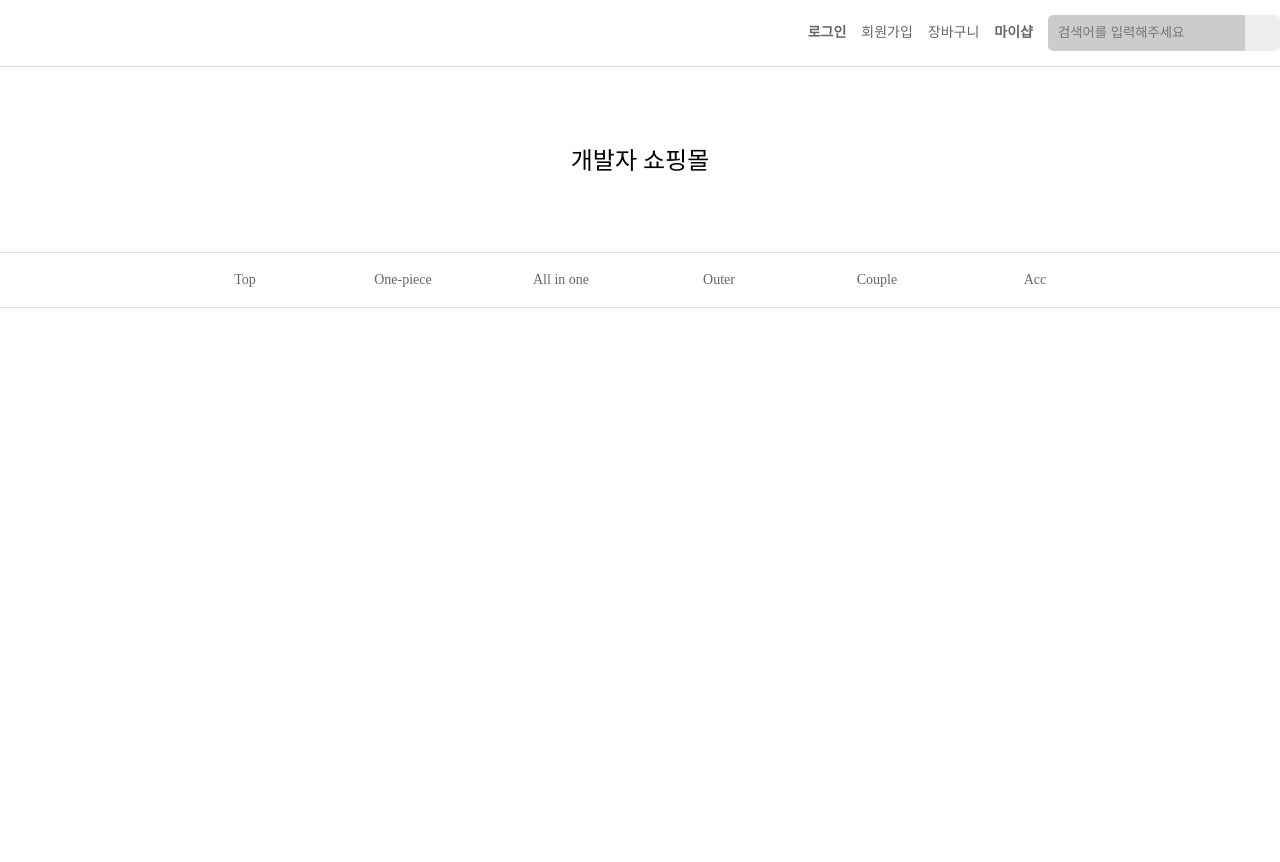
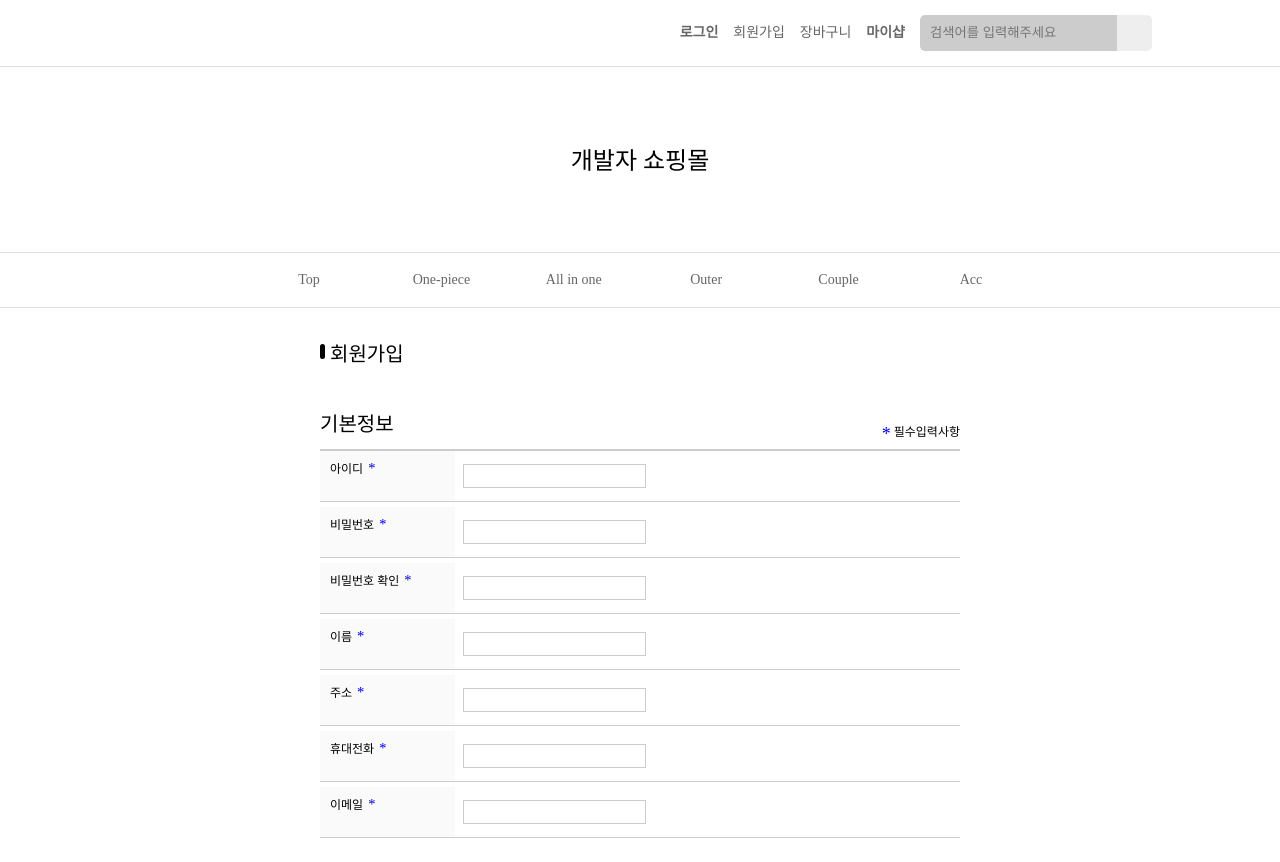
Before and after one commit to imsmallgirl/mall_front, a React (Create React App) app: page /join in a window 1280 px wide. Shown: the top 862 px of the page. Before the commit the page ends 800 px from the top, so only its background shows below. Built offline with nearby package versions, Linux system fonts and the light colour scheme; some icons are missing.

Commit message:
join-page

```diff
--- a/src/App.js
+++ b/src/App.js
@@ -1,5 +1,6 @@
 import { Routes, Route, BrowserRouter } from "react-router-dom";
 import Header from "./components/Header";
+import Join from "./pages/Join";
 import Login from "./pages/Login";
 
 function App() {
@@ -8,6 +9,7 @@ function App() {
       <Header />
       <Routes>
         <Route path="/login" element={<Login />} />
+        <Route path="/join" element={<Join />} />
       </Routes>
     </BrowserRouter>
   );
--- a/src/components/HeaderStyle.js
+++ b/src/components/HeaderStyle.js
@@ -7,8 +7,7 @@ export const HeaderWrap = styled.header`
 `;
 
 export const Container = styled.div`
-  width: 100%;
-  max-width: 1320px;
+  width: 80%;
   margin: 0 auto;
 `;
 
@@ -60,6 +59,7 @@ export const InfoInput = styled.input`
   color: #333;
   outline: none;
 `;
+
 export const InfoBtn = styled.button`
   width: 35px;
   height: 35.5px;
--- /dev/null
+++ b/src/components/Input.js
@@ -0,0 +1,42 @@
+import styled from "styled-components";
+
+const InputBox = styled.div`
+  width: 100%;
+  display: flex;
+  align-items: center;
+  margin-bottom: 5px;
+  margin-right: 5px;
+  border-bottom: 1px solid rgba(0, 0, 0, 0.2);
+`;
+const Input = styled.input`
+  height: 24px;
+  border: 1px solid rgba(0, 0, 0, 0.2);
+  margin-left: 8px;
+  outline: none;
+`;
+const Label = styled.label`
+  width: 135px;
+  height: 50px;
+  font-size: 1.2em;
+  padding: 10px 0px 0px 10px;
+  background-color: #fbfafa;
+  span {
+    color: blue;
+    font-size: 1.2em;
+    margin-left: 5px;
+  }
+`;
+
+function CreateInput({ label, type }) {
+  return (
+    <InputBox>
+      <Label>
+        {label}
+        <span>*</span>
+      </Label>
+      <Input type={type} />
+    </InputBox>
+  );
+}
+
+export default CreateInput;
--- a/src/index.js
+++ b/src/index.js
@@ -25,7 +25,7 @@ time, mark, audio, video {
 	font-size: 100%;
 	font: inherit;
 	vertical-align: baseline;
-	box-sizing:border-box;
+
 }
 /* HTML5 display-role reset for older browsers */
 article, aside, details, figcaption, figure,
@@ -55,6 +55,7 @@ table {
 a{
 	text-decoration:none;
 }
+*{box-sizing:border-box;}
 `;
 
 root.render(
--- /dev/null
+++ b/src/pages/Join.js
@@ -0,0 +1,89 @@
+import styled from "styled-components";
+import CreateInput from "../components/Input";
+
+// ========================================================================================
+
+// Style
+const Main = styled.div`
+  margin-top: 100px;
+`;
+
+const Container = styled.div`
+  width: 50%;
+  height: 100vh;
+  margin: 0 auto;
+`;
+
+const JoinTitle = styled.div`
+  display: flex;
+  font-size: 2em;
+  margin-bottom: 50px;
+  span:first-child {
+    width: 5px;
+    height: 15px;
+    background-color: black;
+    border-radius: 5px;
+    margin-right: 5px;
+  }
+`;
+
+const Title = styled.div`
+  display: flex;
+  justify-content: space-between;
+  align-items: center;
+  div:first-child {
+    font-size: 2em;
+    margin-bottom: 15px;
+  }
+  div:last-child {
+    display: flex;
+    align-items: center;
+    font-size: 1.2em;
+    span:first-child {
+      color: blue;
+      font-size: 1.5em;
+      margin-right: 3px;
+      margin-top: 5px;
+    }
+  }
+`;
+
+const Form = styled.form`
+  display: flex;
+  flex-direction: column;
+  border-top: 2px solid rgba(0, 0, 0, 0.2);
+`;
+
+// ========================================================================================
+
+function Join() {
+  return (
+    <Main>
+      <Container>
+        <JoinTitle>
+          <span></span>
+          <span>회원가입</span>
+        </JoinTitle>
+
+        <Title>
+          <div>기본정보</div>
+          <div>
+            <span>*</span>
+            <span>필수입력사항</span>
+          </div>
+        </Title>
+        <Form>
+          <CreateInput label="아이디" type="text" />
+          <CreateInput label="비밀번호" type="password" />
+          <CreateInput label="비밀번호 확인" type="password" />
+          <CreateInput label="이름" type="text" />
+          <CreateInput label="주소" type="text" />
+          <CreateInput label="휴대전화" />
+          <CreateInput label="이메일" type="email" />
+        </Form>
+      </Container>
+    </Main>
+  );
+}
+
+export default Join;
--- a/src/pages/Login.js
+++ b/src/pages/Login.js
@@ -95,6 +95,14 @@ function Login() {
   const onValid = (data) => {
     console.log(data);
   };
+  const onInvalid = (data) => {
+    if (data.id) {
+      return alert(data.id?.message);
+    }
+    if (data.password) {
+      return alert(data.password?.message);
+    }
+  };
 
   return (
     <Main>
@@ -104,7 +112,7 @@ function Login() {
             <h1>Login</h1>
             <h2>WELCOM BACK</h2>
           </LoginTitle>
-          <Form onSubmit={handleSubmit((data) => onValid(data))}>
+          <Form onSubmit={handleSubmit(onValid, onInvalid)}>
             <Input
               {...register("id", {
                 required: "아이디를 입력해주세요!",
@@ -124,7 +132,7 @@ function Login() {
             <Btn>로그인</Btn>
           </Form>
           <Box>
-            <Link to={"/register"}>회원가입</Link>
+            <Link to={"/join"}>회원가입</Link>
           </Box>
         </LoginForm>
       </Container>
```
